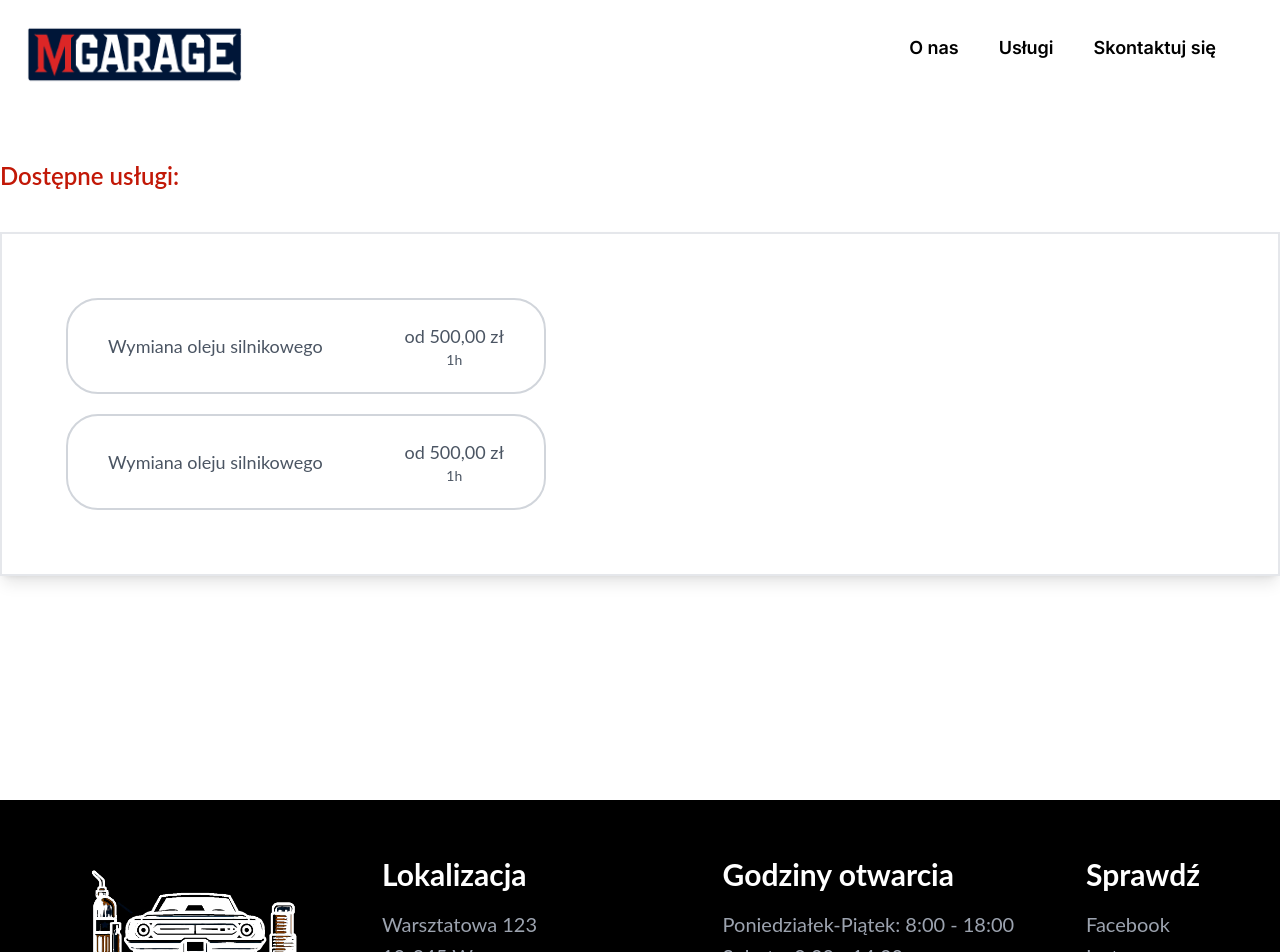
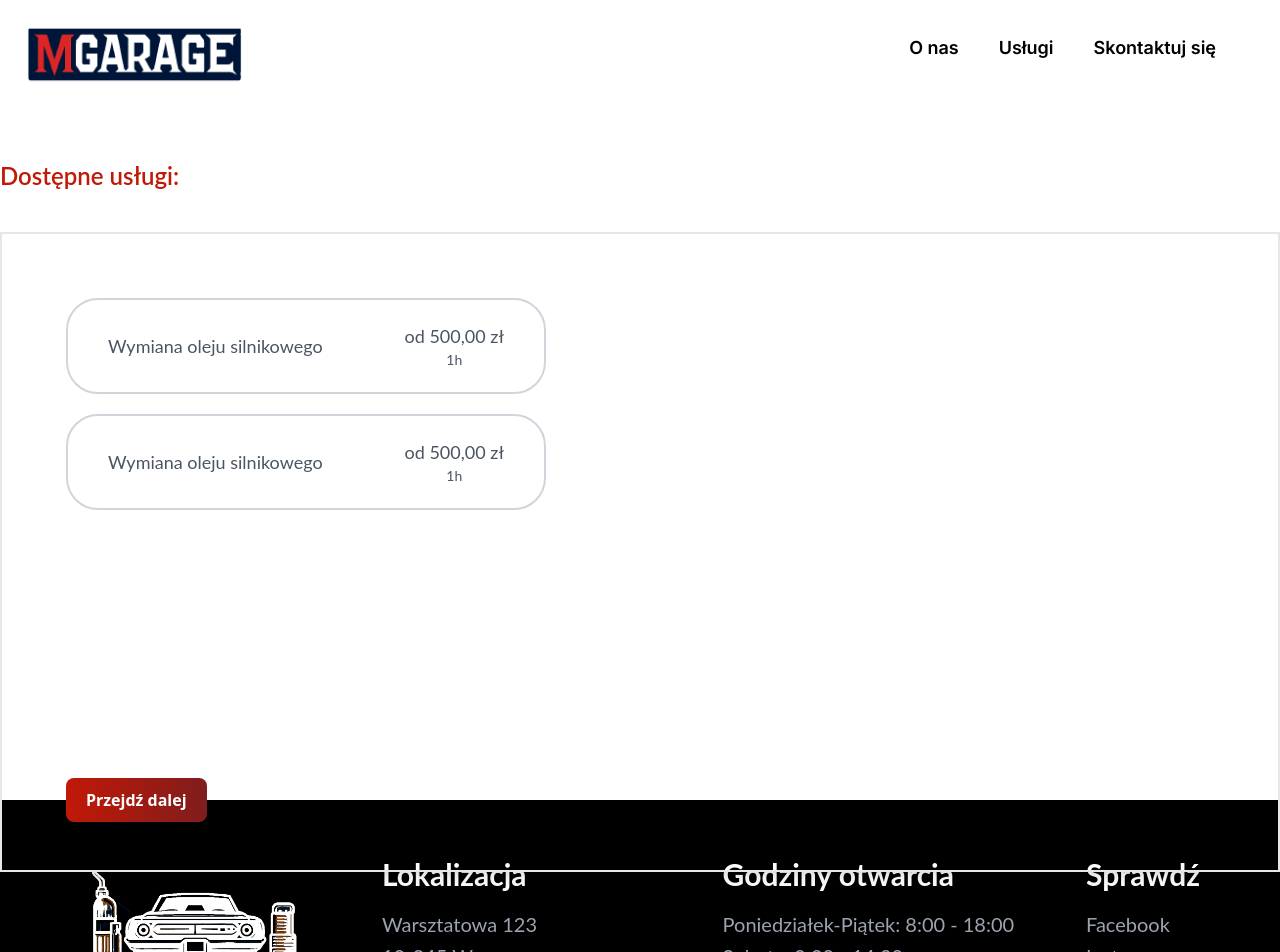
Before and after one commit to mg300/mgarage, a Next.js app: page /book in a window 1280 px wide. Shown: the top 952 px of the page. Built offline with nearby package versions, Linux system fonts and the light colour scheme.

Commit message:
feat: add button

```diff
--- a/src/app/book/page.tsx
+++ b/src/app/book/page.tsx
@@ -1,5 +1,7 @@
 "use client";
 import React, { useState } from "react";
+import Button from "../components/Button/Button";
+import Link from "next/link";
 
 function Page() {
   const [clicked, setClicked] = useState("");
@@ -20,7 +22,7 @@ function Page() {
   return (
     <div className="h-screen pt-40 font-body  mx-auto max-w-[80rem] ">
       <p className="text-logo font-semibold text-2xl mb-10">Dostępne usługi:</p>
-      <div className="p-16 border-2 border-solid border-gray-200 shadow-lg min-h-40rem]">
+      <div className=" relative p-16 border-2 border-solid border-gray-200 shadow-lg min-h-[40rem]">
         <div className="flex flex-col lg:flex-row gap-36">
           <div className="flex flex-col gap-5">
             <button
@@ -80,6 +82,9 @@ function Page() {
             )}
           </div>
         </div>
+        <Link href="/vehicle" className="absolute bottom-10">
+          <Button>Przejdź dalej</Button>
+        </Link>
       </div>
     </div>
   );
```
